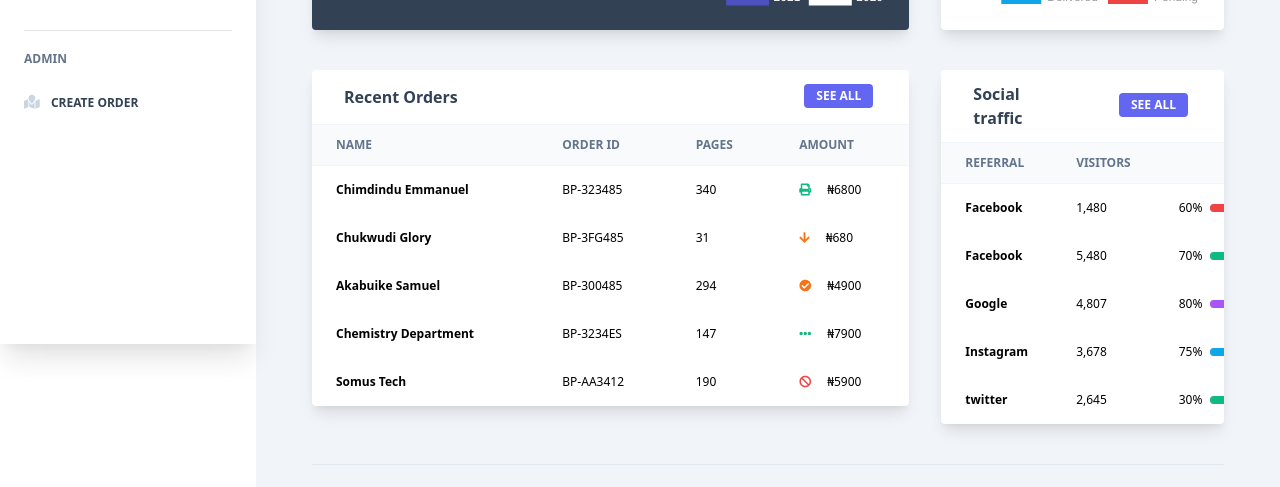
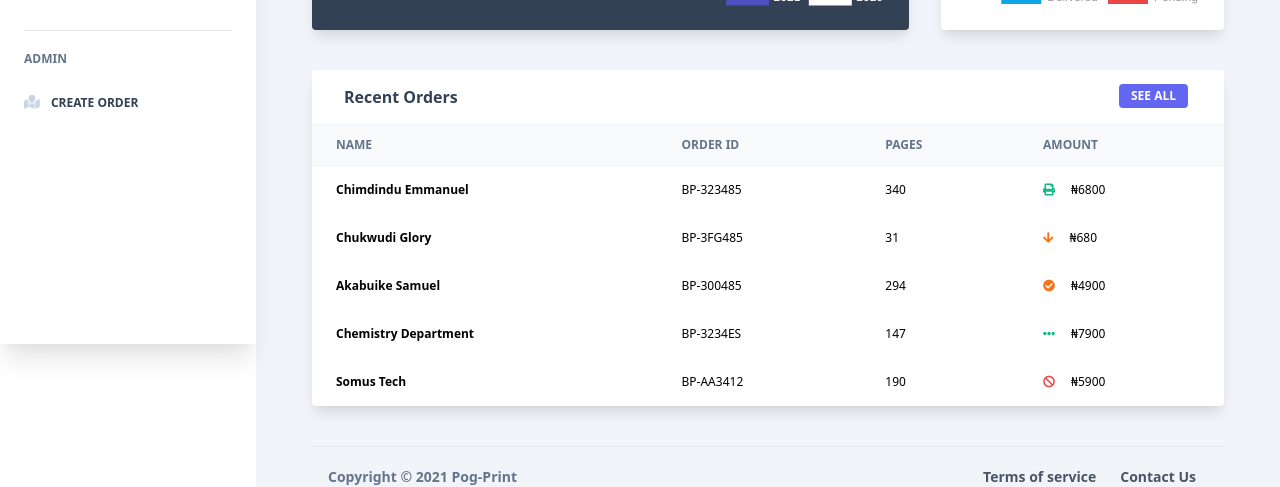
Before and after one commit to Dindu5/print-project, a React (Create React App) app: page /admin/dashboard in a window 1280 px wide. Shown: the part 456-943 px from the top of the page. Built offline with nearby package versions, Linux system fonts and the light colour scheme.

Commit message:
updated dashboard

```diff
--- a/src/pages/Dashboard.js
+++ b/src/pages/Dashboard.js
@@ -5,7 +5,7 @@
 import CardLineChart from "../components/CardLineChart.js";
 import CardBarChart from "../components/CardBarChart.js";
 import CardPageVisits from "../components/CardPageVisits.js";
-import CardSocialTraffic from "../components/CardSocialTraffic.js";
+// import CardSocialTraffic from "../components/CardSocialTraffic.js";
 
 export default function Dashboard() {
   return (
@@ -19,11 +19,8 @@
         </div>
       </div>
       <div className="flex flex-wrap mt-4">
-        <div className="w-full xl:w-8/12 mb-12 xl:mb-0 px-4">
+        <div className="w-full xl:w-12/12 mb-12 xl:mb-0 px-4">
           <CardPageVisits />
-        </div>
-        <div className="w-full xl:w-4/12 px-4">
-          <CardSocialTraffic />
         </div>
       </div>
     </>
--- a/src/pages/SignUp.js
+++ b/src/pages/SignUp.js
@@ -57,7 +57,7 @@
 export const SignUp = ({
   logoLinkUrl = "/",
   illustrationImageSrc = illustration,
-  headingText = "Create an account",
+  headingText = "Create an account with Pog Print",
   // socialButtons = [
   //   {
   //     iconImageSrc: googleIconImageSrc,
@@ -123,7 +123,7 @@
                 <p tw="mt-8 text-sm text-gray-600 text-center">
                   Already have an account?{" "}
                   <Link
-                    href={signInUrl}
+                    to={signInUrl}
                     tw="border-b border-gray-500 border-dotted"
                   >
                     Sign In
```
